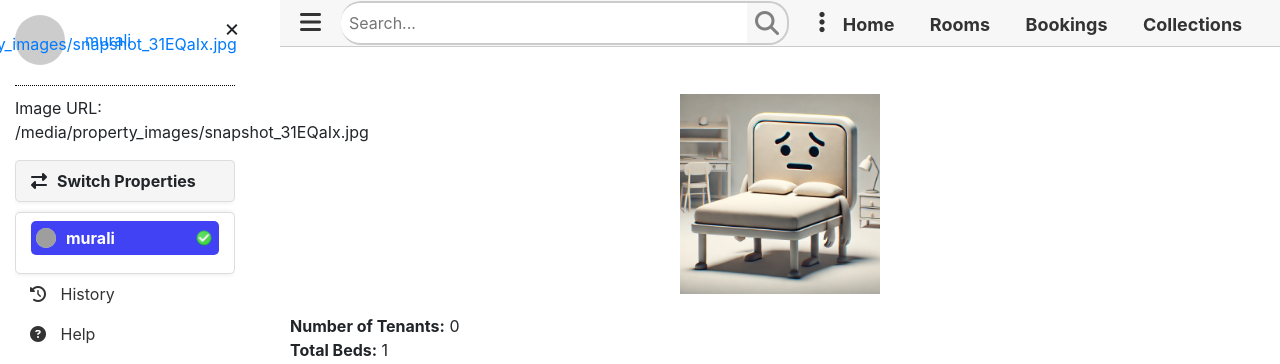
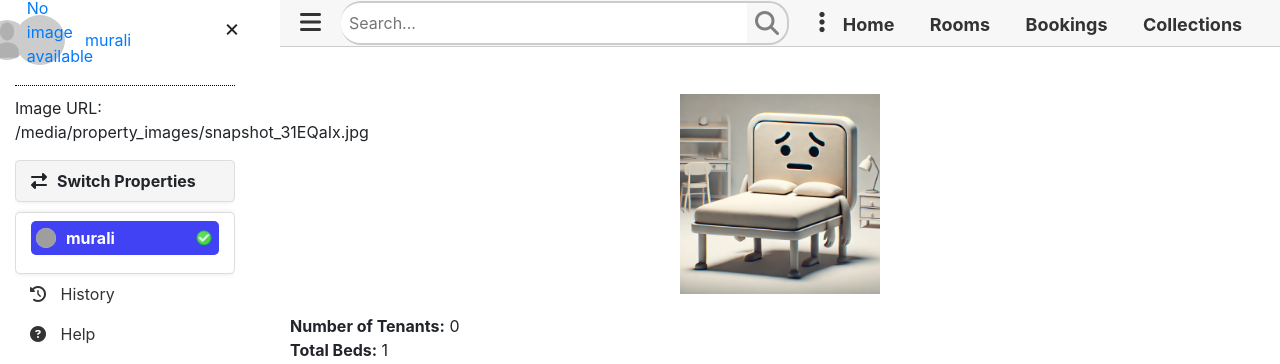
Before and after one commit to muraliprasadkatta/hostel_database_261024, a Django app: page /DisplayBeds/1/1/ in a window 1280 px wide. Shown: the top 364 px of the page. Run offline with Django 4.2, Linux system fonts and the light colour scheme; a user stored in the database is signed in; data comes from the database, SQL or seed files in the repository; some libraries are stand-ins or nearby versions; grey boxes are pictures that could not be loaded.

Commit message:
update the dispalyroom view and base template

```diff
--- a/hostelapp20/views.py
+++ b/hostelapp20/views.py
@@ -479,8 +479,8 @@ def DisplayRooms(request, property_id):
     # Print statement to debug in development environment
     if selected_property.image:
         selected_property.image_url = selected_property.image.url.replace("/http%3A/", "http://")
-
-        print("Image URL:", selected_property.image.url)
+    else:
+        selected_property.image_url = None
 
     # Other code remains the same
     user_properties = AddProperty.objects.filter(user=request.user)
--- a/templates/base.html
+++ b/templates/base.html
@@ -27,17 +27,18 @@
     <a href="{% url 'propertyProfile' selected_property.id %}">
       <div class="profile-section">
           <div class="profile-image-container">
-              {% if selected_property.image %}
-                  <img src="{{ selected_property.image.url }}" class="profile-image" id="selectedPropertyImage" alt="Property Image">
-                  <p>Image URL: {{ selected_property.image.url }}</p> <!-- Debugging line to display the URL -->
+              {% if selected_property.image_url %}
+                  <img src="{{ selected_property.image_url }}" class="profile-image" id="selectedPropertyImage" alt="Property Image">
+                  <p>Image URL: <a href="{{ selected_property.image_url }}" target="_blank">{{ selected_property.image_url }}</a></p>
               {% else %}
                   <img src="{% static 'images/displaybeds/image-icon-placeholder.png' %}" class="profile-image" id="selectedPropertyImage" alt="Default Image">
-                  <p>No image available</p> <!-- Debug message -->
+                  <p>No image available</p>
               {% endif %}
           </div>
           <span class="profile-name" id="selectedPropertyName">{{ selected_property.hostelname }}</span>
       </div>
   </a>
+
   <p>Image URL: {{ selected_property.image.url }}</p> <!-- Debugging line to display the URL -->
 
 
```
